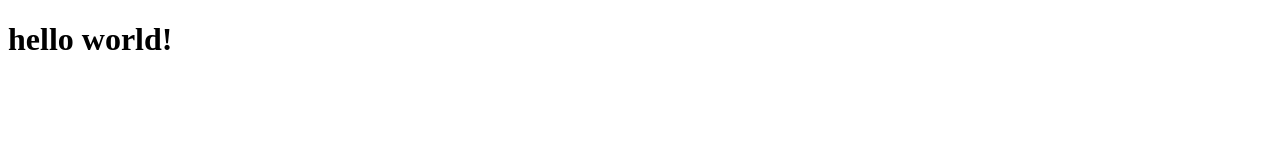
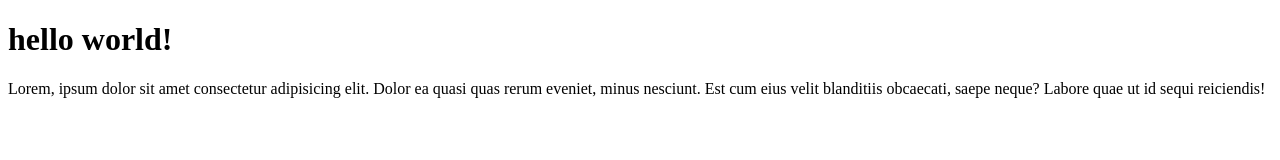
Before and after one commit to Mughis23/Git-Wpu-1, a plain HTML site: page index.html in a window 1280 px wide. Drawn offline with Linux system fonts and the light colour scheme.

Commit message:
Menambah paragraf

```diff
--- a/index.html
+++ b/index.html
@@ -8,5 +8,6 @@
 </head>
 <body>
     <h1>hello world!</h1>
+    <p>Lorem, ipsum dolor sit amet consectetur adipisicing elit. Dolor ea quasi quas rerum eveniet, minus nesciunt. Est cum eius velit blanditiis obcaecati, saepe neque? Labore quae ut id sequi reiciendis!</p>
 </body>
 </html>
```
